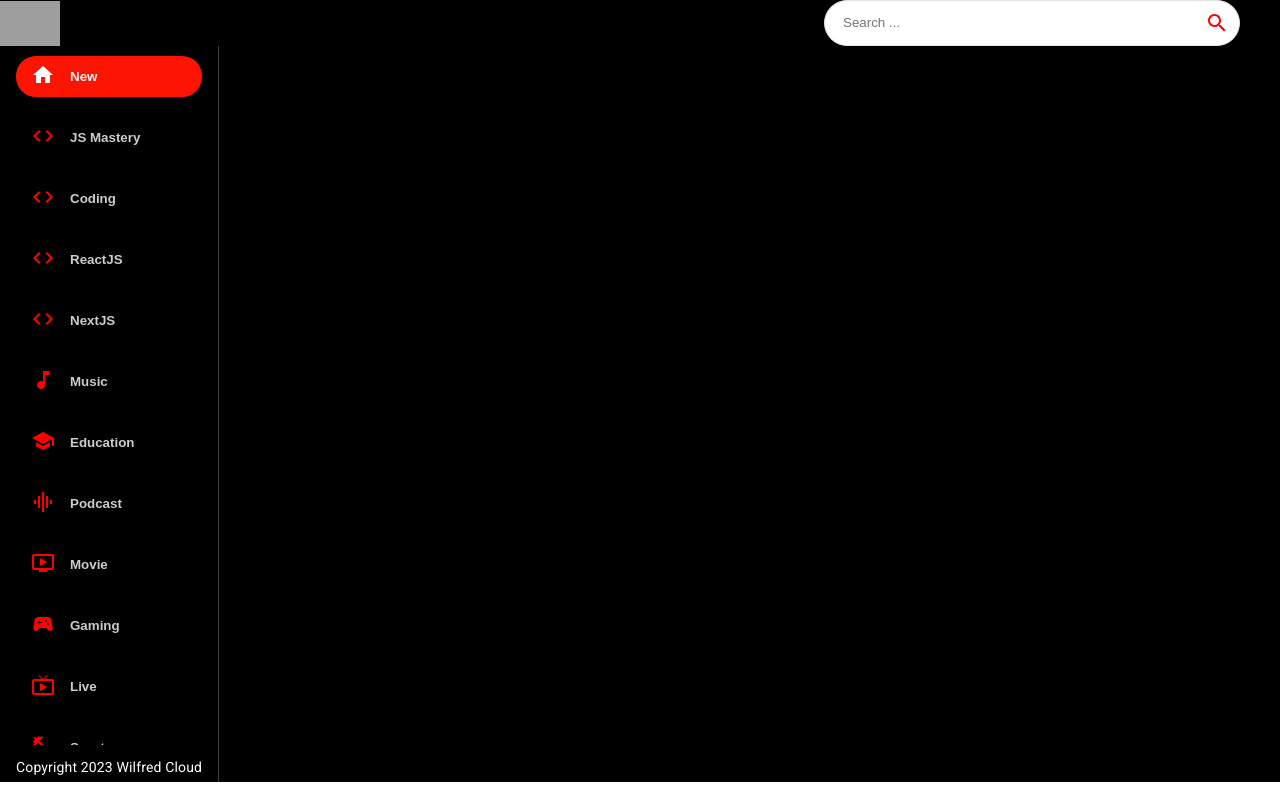
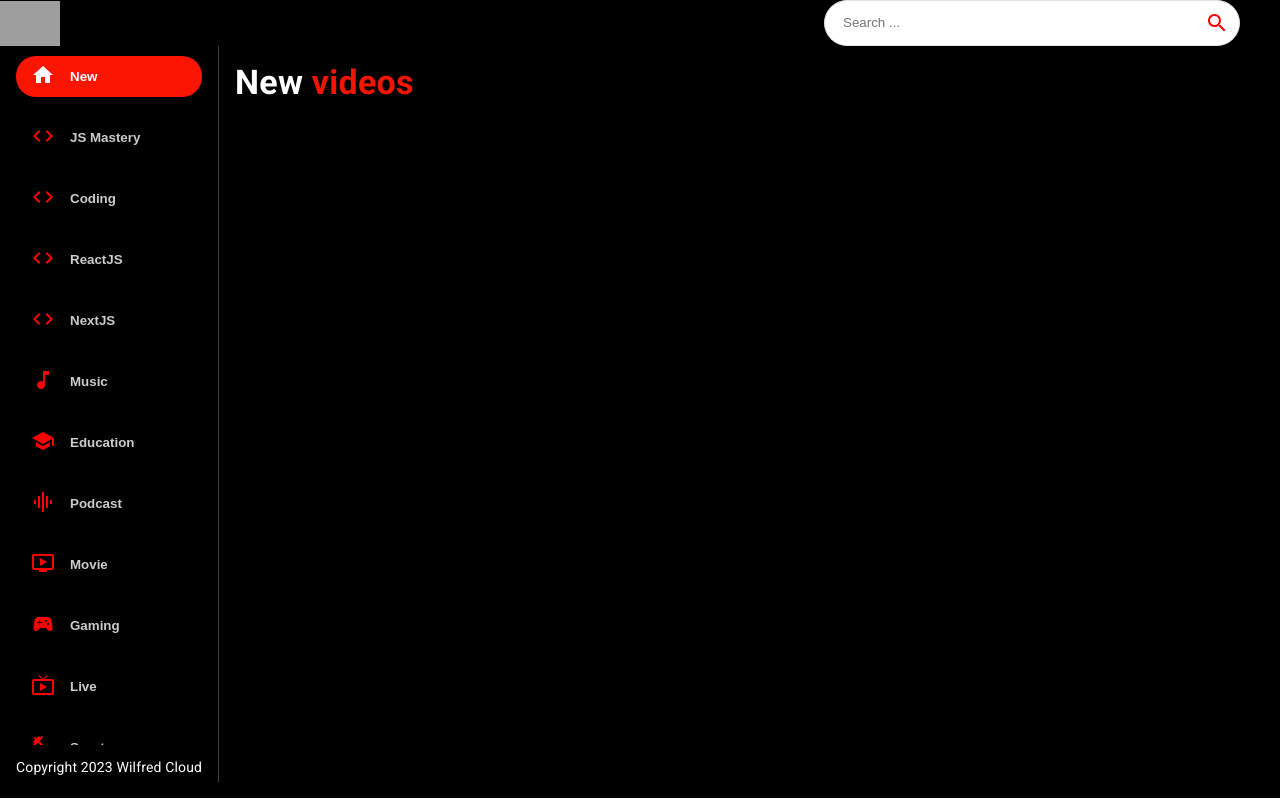
Before and after one commit to obrucheoghene/youtube, a React (Create React App) app: page / in a window 1280 px wide. Built offline with nearby package versions, Linux system fonts and the light colour scheme; no server answers; grey boxes are pictures that could not be loaded.

Commit message:
Integrate Rapid API

```diff
--- a/src/component/Feed.jsx
+++ b/src/component/Feed.jsx
@@ -1,14 +1,20 @@
 import {useState, useEffect} from 'react'
 import {Box, Stack, Typography,  } from '@mui/material'
-import SideBar from './SideBar'
+import {SideBar, Videos} from './'
+import { fetchFromAPI } from '../utils/fetchFromAPI'
 
 const Feed = () => {
+  const [selectedCategory, setSelectedCategory] = useState('New')
+  useEffect(()=>{
+    fetchFromAPI(`search?part=snippet&q=${selectedCategory}`)
+  }, [selectedCategory])
   return (
     <Stack direction={{ xs: 'column', md: 'row'}}>
 
       <Box sx={{ height: {xs: 'auto', md: '92vh'},
       borderRight: '1px solid #3d3d3d', px: {xs: 0, md: 2}}}>
-        <SideBar/>
+        <SideBar selectedCategory={selectedCategory}
+        setSelectedCategory={setSelectedCategory}/>
 
         <Typography className="copyright"
         variant="body2"
@@ -17,7 +23,17 @@
         </Typography>
       </Box>
 
+    <Box p={2} sx={{overflowY: 'auto', height: '90vh', flex: 2}}>
+      <Typography variant="h4"
+      fontWeight="bold" mb={2} sx={{color: 'white'}}>
+        {selectedCategory} <span style={{color: '#F31503'}}>videos</span>
+
+      </Typography>
+
+      <Videos videos={[]}/>
+    </Box>
     </Stack>
+
   )
 }
 
--- a/src/component/SideBar.jsx
+++ b/src/component/SideBar.jsx
@@ -2,15 +2,16 @@
 import { Stack } from '@mui/material'
 import { categories } from '../utils/contants'
 
-const selectedCategory = "New";
 
-const SideBar = () => (
+const SideBar = ({selectedCategory, setSelectedCategory}) => (
     <Stack direction={{ xs: 'row', md: 'column'}}
     sx={{overflowY: 'auto',
     height: {xs: 'auto', md: '95%'} }}>
 
         {categories.map((category) => (
-            <button className="category-btn"
+            <button
+            className="category-btn"
+            onClick={() => setSelectedCategory(category.name)}
             style={{ background: category.name === selectedCategory
             && '#FC1503', color: 'white' }}>
 
--- /dev/null
+++ b/src/component/Videos.jsx
@@ -0,0 +1,9 @@
+import React from 'react'
+
+const Videos = ({videos}) => {
+  return (
+    <div>Videos</div>
+  )
+}
+
+export default Videos
--- a/src/component/index.js
+++ b/src/component/index.js
@@ -5,3 +5,4 @@
 export {default as SearchFeed} from './SearchFeed';
 export {default as SearchBar} from './SearchBar';
 export {default as SideBar} from './SideBar';
+export {default as Videos} from './Videos';
--- /dev/null
+++ b/src/utils/fetchFromAPI.js
@@ -0,0 +1,16 @@
+import axios from "axios";
+
+const BASE_URL = 'https://youtube-v31.p.rapidapi.com';
+
+const options = {
+  params: { maxResults: '50'},
+  headers: {
+    'X-RapidAPI-Key': process.env.REACT_APP_RAPID_API_KEY,
+    'X-RapidAPI-Host': 'youtube-v31.p.rapidapi.com'
+  }
+};
+
+export const fetchFromAPI = async (url) => {
+   const {data} = await axios.get(`${BASE_URL}/${url}`, options)
+   return data;
+}
```
